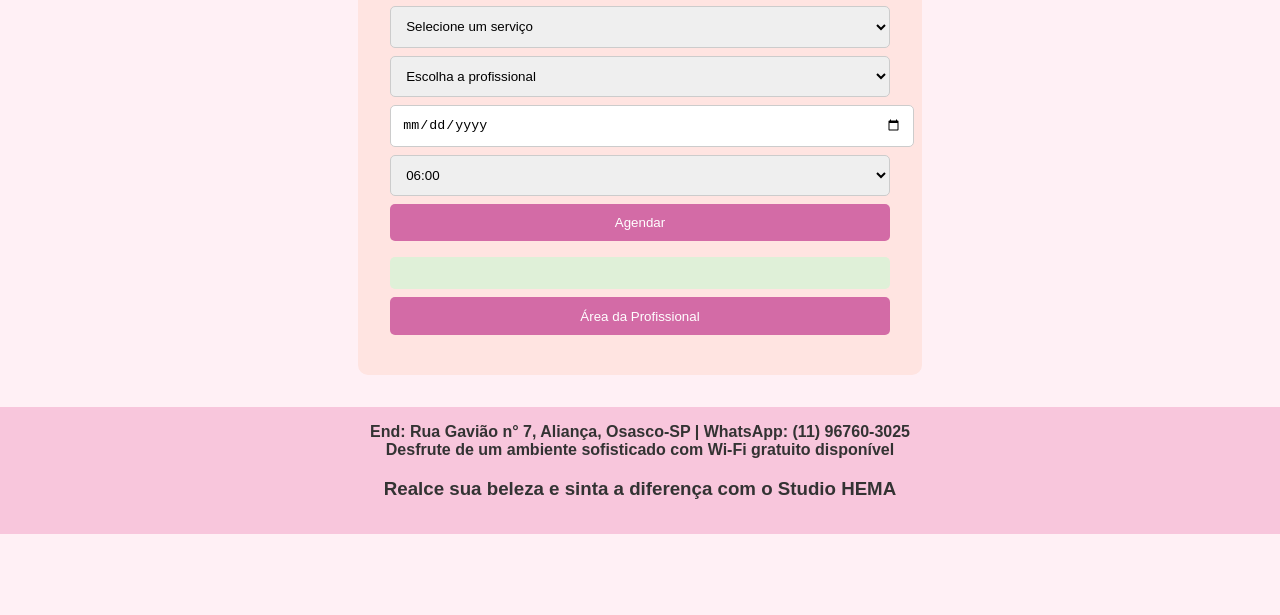
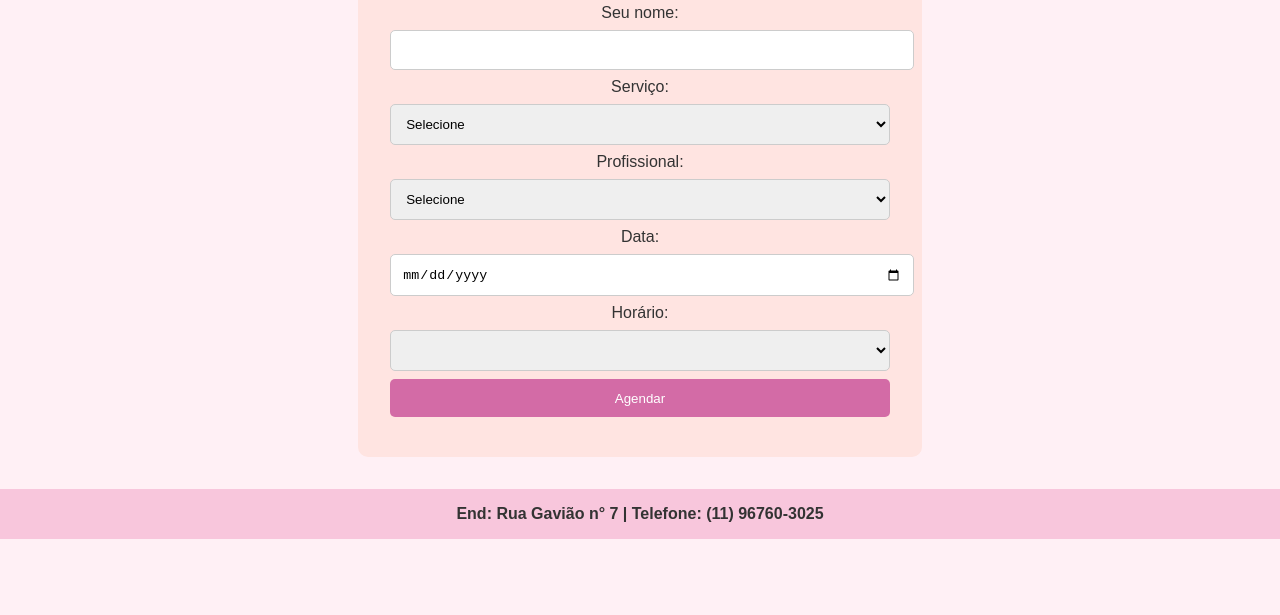
Before and after one commit to Daivys/landing-page-Hema, a plain HTML site: page index.html in a window 1280 px wide. Shown: the part 185-800 px from the top of the page. Drawn offline with Linux system fonts and the light colour scheme.

Commit message:
Update index.html

```diff
--- a/index.html
+++ b/index.html
@@ -1,57 +1,76 @@
+
 <!DOCTYPE html>
 <html lang="pt-BR">
 <head>
-  <meta charset="UTF-8">
-  <meta name="viewport" content="width=device-width, initial-scale=1">
-  <title>Studio Hema - Agendamentos</title>
+  <meta charset="UTF-8" />
+  <title>Studio Hema - Agendamento</title>
+  <meta name="viewport" content="width=device-width, initial-scale=1.0"/>
   <link rel="stylesheet" href="style.css">
 </head>
 <body>
-  <div id="agendamentoArea" class="container">
+
+  <div class="container" id="agendamentoArea">
+    <div class="top-bar">
+      <button onclick="mostrarLogin()">Área da Profissional</button>
+    </div>
     <h1>Studio Hema - Agendamento</h1>
     <form id="formAgendamento">
-      <input type="text" id="nome" placeholder="Seu nome" required>
+      <label for="nome">Seu nome:</label>
+      <input type="text" id="nome" required>
+
+      <label for="servico">Serviço:</label>
       <select id="servico" required>
-        <option value="">Selecione um serviço</option>
-        <option value="Alongamento de cílios">Alongamento de cílios</option>
-        <option value="Manicure">Manicure</option>
-        <option value="Pedicure">Pedicure</option>
-        <option value="Manicure + Pedicure">Manicure + Pedicure</option>
+        <option value="">Selecione</option>
+        <option>Alongamento de cílios</option>
+        <option>Manicure</option>
+        <option>Pedicure</option>
+        <option>Manicure + Pedicure</option>
       </select>
+
+      <label for="profissional">Profissional:</label>
       <select id="profissional" required>
-        <option value="">Escolha a profissional</option>
-        <option value="Mayra Mendes">Mayra Mendes</option>
-        <option value="Karina Ferreira">Karina Ferreira</option>
+        <option value="">Selecione</option>
+        <option>Mayra Mendes</option>
+        <option>Karina Ferreira</option>
       </select>
-      <input type="date" id="data" required>
+
+      <label for="data">Data:</label>
+      <input type="date" id="data" min="" required>
+
+      <label for="hora">Horário:</label>
       <select id="hora" required></select>
+
       <button type="submit">Agendar</button>
     </form>
-    <div id="confirmacao" class="confirmacao"></div>
-    <button onclick="mostrarLogin()">Área da Profissional</button>
+
+    <div class="confirmation" id="confirmacao" style="display:none;"></div>
   </div>
 
-  <div id="loginArea" class="container hidden">
+  <div class="login-container hidden" id="loginArea">
     <h2>Login da Profissional</h2>
-    <input type="text" id="loginUser" placeholder="Usuário">
-    <input type="password" id="loginPass" placeholder="Senha">
+    <label for="loginUser">Usuário:</label>
+    <input type="text" id="loginUser" placeholder="mayra ou karina" required>
+
+    <label for="loginPass">Senha:</label>
+    <input type="password" id="loginPass" placeholder="Senha" required>
+
     <button onclick="fazerLogin()">Entrar</button>
-    <div id="loginErro" class="erro hidden">Usuário ou senha incorretos.</div>
     <button onclick="voltar()">Voltar</button>
+    <div id="loginErro" style="color:red; display:none; text-align:center;">Usuário ou senha incorretos!</div>
   </div>
 
-  <div id="painelArea" class="container hidden">
-    <h2>Agendamentos do Studio</h2>
-    <div id="agendamentos"></div>
-    <button onclick="logout()">Sair</button>
+  <div class="container hidden" id="painelArea">
+    <div class="top-bar">
+      <button onclick="logout()">Sair</button>
+    </div>
+    <h2>Agendamentos Recebidos</h2>
+    <div class="agenda-list" id="agendamentos"></div>
   </div>
 
   <footer>
-    End: Rua Gavião n° 7, Aliança, Osasco-SP | WhatsApp: (11) 96760-3025
-<br> Desfrute de um ambiente sofisticado com Wi-Fi gratuito disponível
-		<br> <h3> Realce sua beleza e sinta a diferença com o Studio HEMA </h3>
+    End: Rua Gavião n° 7 | Telefone: (11) 96760-3025
   </footer>
 
-  <script type="module" src="script.js"></script>
+  <script src="script.js"></script>
 </body>
 </html>
```
